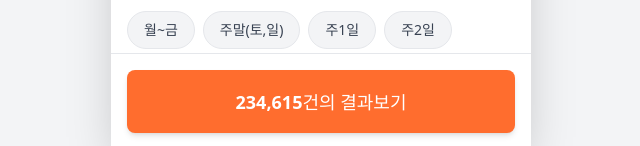
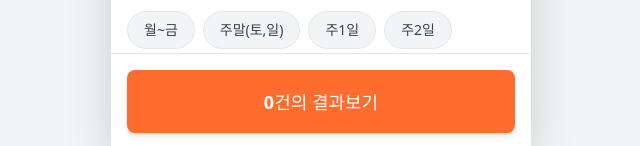
Before and after one commit to sanghuniolsida/JOBKOREA_FE, a React (Vite) app: page / in a window 1280 px wide. Shown: the part 651-797 px from the top of the page, without its empty margins (319-959 px from the left). Built offline with nearby package versions, Linux system fonts and the light colour scheme.

Commit message:
docs: add screenshots for workdays and workhours

```diff
--- a/src/pages/SearchUI.tsx
+++ b/src/pages/SearchUI.tsx
@@ -614,7 +614,7 @@ const SearchUI: React.FC = () => {
                 />
             )}
 
-            <Footer resultCount={234615} />
+            <Footer resultCount={0} />
         </div>
     );
 };
```
Also changed, not shown: 5 other files (tests, documents, lock files or other folders).
